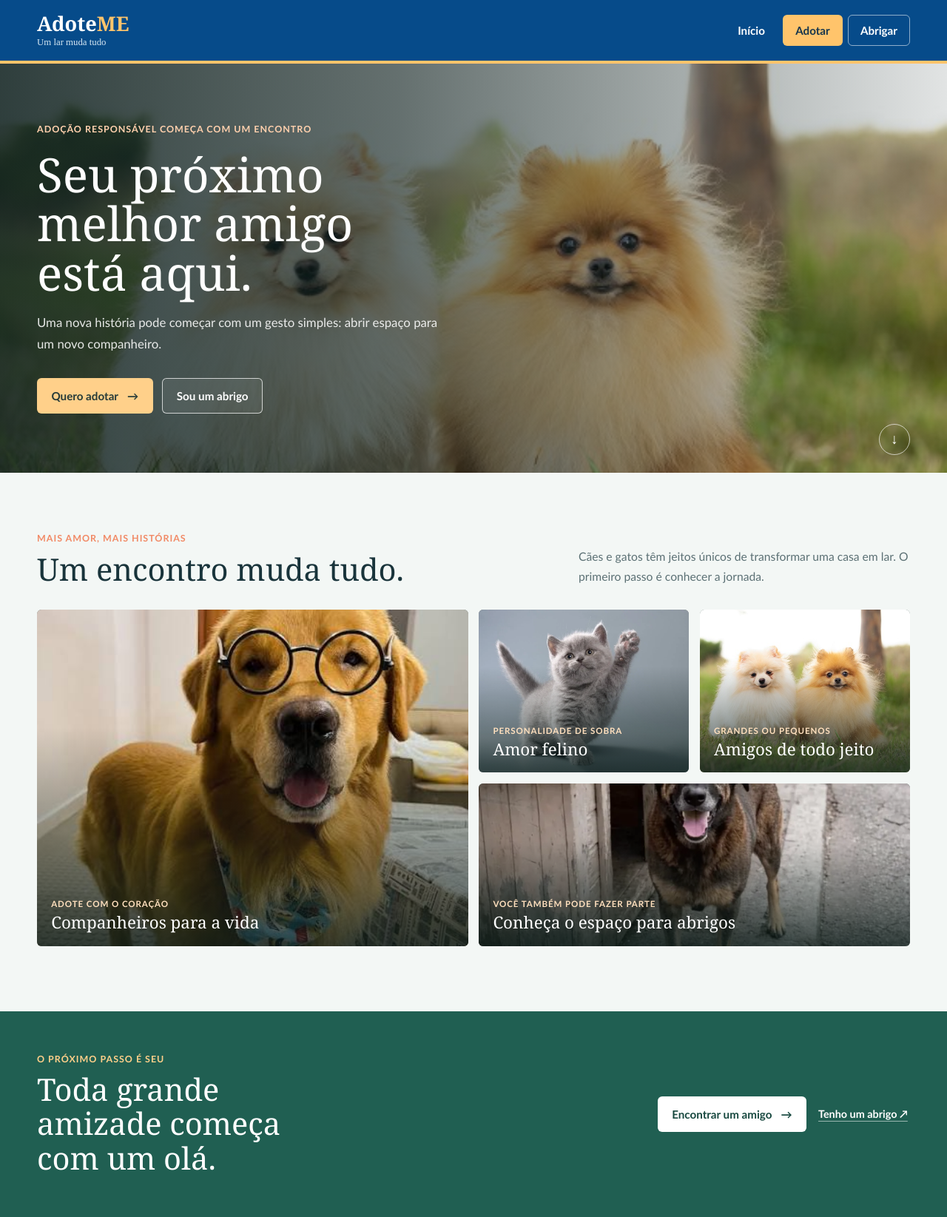
After one commit to Felipemevel/adoteME, a Django app: page / in a window 1280 px wide. The commit adds this page. Shown: the whole page at 74% size. Run offline with Django 5.2, Linux system fonts and the light colour scheme.

Commit message:
sfajksfnhia

```diff
--- /dev/null
+++ b/projeto_adoteme/animais/templates/animais/index.html
@@ -0,0 +1,98 @@
+{% extends 'core/base.html' %}
+{% load static %}
+
+{% block title %}
+AdoteME | Encontre seu novo melhor amigo
+{% endblock %}
+
+{% block content %}
+<section class="home-hero" aria-labelledby="home-hero-title">
+	<img
+		class="home-hero__image"
+		src="{% static 'assets/img/dog1.jpg' %}"
+		alt="Dois cães pequenos aproveitam um dia ao ar livre"
+		fetchpriority="high"
+	>
+	<div class="home-hero__shade" aria-hidden="true"></div>
+	<div class="home-hero__content">
+		<p class="home-hero__eyebrow">Adoção responsável começa com um encontro</p>
+		<h2 id="home-hero-title">Seu próximo melhor amigo está aqui.</h2>
+		<p class="home-hero__description">
+			Uma nova história pode começar com um gesto simples: abrir espaço para um novo companheiro.
+		</p>
+		<div class="home-hero__actions">
+			<a class="home-button home-button--primary" href="{% url 'animais:renderizar_adotar' %}">
+				Quero adotar <span aria-hidden="true">&#8594;</span>
+			</a>
+			<a class="home-button home-button--outline" href="{% url 'animais:renderizar_abrigar' %}">
+				Sou um abrigo
+			</a>
+		</div>
+	</div>
+	<a class="home-hero__scroll" href="#conheca" aria-label="Explore a página">
+		<span aria-hidden="true">&#8595;</span>
+	</a>
+</section>
+
+<section class="home-discover" id="conheca" aria-labelledby="home-discover-title">
+	<div class="home-discover__inner">
+		<div class="home-section-heading">
+			<div>
+				<p class="home-kicker">Mais amor, mais histórias</p>
+				<h2 id="home-discover-title">Um encontro muda tudo.</h2>
+			</div>
+			<p class="home-section-heading__copy">
+				Cães e gatos têm jeitos únicos de transformar uma casa em lar. O primeiro passo é conhecer a jornada.
+			</p>
+		</div>
+
+		<div class="home-gallery" aria-label="Conheça os animais e a adoção">
+			<a class="home-photo home-photo--feature" href="{% url 'animais:renderizar_adotar' %}">
+				<img src="{% static 'assets/img/do2.jpg' %}" alt="Cão dourado usando óculos redondos">
+				<span class="home-photo__caption">
+					<span>Adote com o coração</span>
+					<strong>Companheiros para a vida</strong>
+				</span>
+			</a>
+			<a class="home-photo" href="{% url 'animais:renderizar_adotar' %}">
+				<img src="{% static 'assets/img/gato2.webp' %}" alt="Gatinho cinza levantando uma das patas">
+				<span class="home-photo__caption">
+					<span>Personalidade de sobra</span>
+					<strong>Amor felino</strong>
+				</span>
+			</a>
+			<a class="home-photo" href="{% url 'animais:renderizar_adotar' %}">
+				<img src="{% static 'assets/img/dog1.jpg' %}" alt="Dois cães pequenos sentados na grama">
+				<span class="home-photo__caption">
+					<span>Grandes ou pequenos</span>
+					<strong>Amigos de todo jeito</strong>
+				</span>
+			</a>
+			<a class="home-photo home-photo--wide" href="{% url 'animais:renderizar_abrigar' %}">
+				<img src="{% static 'assets/img/dog3.webp' %}" alt="Cão em frente à casinha de um abrigo">
+				<span class="home-photo__caption">
+					<span>Você também pode fazer parte</span>
+					<strong>Conheça o espaço para abrigos</strong>
+				</span>
+			</a>
+		</div>
+	</div>
+</section>
+
+<section class="home-invite" aria-labelledby="home-invite-title">
+	<div class="home-invite__inner">
+		<div class="home-invite__copy">
+			<p class="home-kicker">O próximo passo é seu</p>
+			<h2 id="home-invite-title">Toda grande amizade começa com um olá.</h2>
+		</div>
+		<div class="home-invite__actions">
+			<a class="home-button home-button--light" href="{% url 'animais:renderizar_adotar' %}">
+				Encontrar um amigo <span aria-hidden="true">&#8594;</span>
+			</a>
+			<a class="home-invite__link" href="{% url 'animais:renderizar_abrigar' %}">
+				Tenho um abrigo <span aria-hidden="true">&#8599;</span>
+			</a>
+		</div>
+	</div>
+</section>
+{% endblock %}
--- /dev/null
+++ b/projeto_adoteme/animais/urls.py
@@ -0,0 +1,10 @@
+from django.urls import path
+from . import views
+
+app_name = "animais"
+
+urlpatterns = [
+    path('', views.renderizar_index, name='renderizar_index'),
+    path('adotar/', views.renderizar_adotar, name='renderizar_adotar'),
+    path('abrigar/', views.renderizar_abrigar, name='renderizar_abrigar'),
+]
--- a/projeto_adoteme/animais/views.py
+++ b/projeto_adoteme/animais/views.py
@@ -1,3 +1,10 @@
 from django.shortcuts import render
 
-# Create your views here.
+def renderizar_index(request):
+    return render(request, 'animais/index.html')
+
+def renderizar_adotar(request):
+    return render(request, 'animais/adotar.html')
+
+def renderizar_abrigar(request):
+    return render(request, 'animais/abrigar.html')
--- /dev/null
+++ b/projeto_adoteme/core/static/css/style.css
@@ -0,0 +1,544 @@
+:root {
+    --header-blue: #064b8a;
+    --header-blue-hover: #0b5b9f;
+    --header-text: #ffffff;
+    --header-muted: #d7e8f3;
+    --header-accent: #ffc46b;
+    --header-accent-text: #17364d;
+    --home-ink: #19343b;
+    --home-muted: #5b7074;
+    --home-paper: #f3f7f5;
+    --home-green: #205f52;
+    --home-green-dark: #17483f;
+    --home-coral: #f18a66;
+}
+
+*,
+*::before,
+*::after {
+    box-sizing: border-box;
+    margin: 0;
+}
+
+.site-header {
+    width: 100%;
+    color: var(--header-text);
+    background: var(--header-blue);
+    border-bottom: 4px solid var(--header-accent);
+}
+
+.site-header__inner {
+    width: min(100% - 2.5rem, 1180px);
+    min-height: 82px;
+    margin-inline: auto;
+    display: flex;
+    align-items: center;
+    justify-content: space-between;
+    gap: 2rem;
+}
+
+.site-brand h1 {
+    font-family: Georgia, "Times New Roman", serif;
+    font-size: 1.7rem;
+    line-height: 1.1;
+}
+
+.site-brand h1 a {
+    color: inherit;
+    text-decoration: none;
+}
+
+.site-brand h1 span {
+    color: var(--header-accent);
+}
+
+.site-brand p {
+    margin-top: 0.25rem;
+    color: var(--header-muted);
+    font-size: 0.8rem;
+}
+
+.site-nav ul {
+    display: flex;
+    align-items: center;
+    gap: 0.45rem;
+    padding: 0;
+    list-style: none;
+}
+
+.site-nav a {
+    display: inline-flex;
+    min-height: 42px;
+    align-items: center;
+    justify-content: center;
+    padding: 0.65rem 1rem;
+    border: 1px solid transparent;
+    border-radius: 6px;
+    color: var(--header-text);
+    font-family: "Trebuchet MS", Verdana, sans-serif;
+    font-size: 0.95rem;
+    font-weight: 700;
+    text-decoration: none;
+    transition: background-color 160ms ease, color 160ms ease, border-color 160ms ease;
+}
+
+.site-nav a:hover {
+    background: var(--header-blue-hover);
+}
+
+.site-nav a:focus-visible,
+.site-brand a:focus-visible {
+    outline: 3px solid var(--header-accent);
+    outline-offset: 3px;
+}
+
+.site-nav .site-nav__adopt {
+    color: var(--header-accent-text);
+    background: var(--header-accent);
+}
+
+.site-nav .site-nav__adopt:hover {
+    background: #ffd38f;
+}
+
+.site-nav .site-nav__shelter {
+    border-color: rgb(255 255 255 / 55%);
+}
+
+.site-nav .site-nav__shelter:hover {
+    border-color: var(--header-text);
+}
+
+@media (max-width: 600px) {
+    .site-header__inner {
+        width: min(100% - 2rem, 1180px);
+        min-height: auto;
+        flex-direction: column;
+        align-items: stretch;
+        gap: 1rem;
+        padding-block: 1rem;
+    }
+
+    .site-brand {
+        text-align: center;
+    }
+
+    .site-nav ul {
+        display: grid;
+        grid-template-columns: repeat(3, minmax(0, 1fr));
+        gap: 0.4rem;
+    }
+
+    .site-nav a {
+        width: 100%;
+        padding-inline: 0.35rem;
+        font-size: 0.875rem;
+    }
+}
+
+.home-hero {
+    position: relative;
+    display: flex;
+    min-height: max(500px, min(68svh, 660px));
+    align-items: center;
+    overflow: hidden;
+    color: #fff;
+    background: #243a36;
+}
+
+.home-hero__image,
+.home-hero__shade {
+    position: absolute;
+    inset: 0;
+    width: 100%;
+    height: 100%;
+}
+
+.home-hero__image {
+    object-fit: cover;
+    object-position: center 32%;
+}
+
+.home-hero__shade {
+    background: linear-gradient(90deg, rgb(13 31 29 / 86%) 0%, rgb(13 31 29 / 64%) 42%, rgb(13 31 29 / 12%) 100%);
+}
+
+.home-hero__content {
+    position: relative;
+    z-index: 1;
+    width: min(100% - 2.5rem, 1180px);
+    margin-inline: auto;
+    padding-block: 5rem;
+}
+
+.home-hero__eyebrow,
+.home-kicker {
+    color: var(--home-coral);
+    font-family: "Trebuchet MS", Verdana, sans-serif;
+    font-size: 0.78rem;
+    font-weight: 700;
+    letter-spacing: 0.08em;
+    line-height: 1.4;
+    text-transform: uppercase;
+}
+
+.home-hero__eyebrow {
+    max-width: 34rem;
+    margin-bottom: 1.2rem;
+    color: #ffd0ad;
+}
+
+.home-hero h2 {
+    max-width: 12ch;
+    font-family: Georgia, "Times New Roman", serif;
+    font-size: 4rem;
+    font-weight: 400;
+    line-height: 1.04;
+}
+
+.home-hero__description {
+    max-width: 34rem;
+    margin-top: 1.25rem;
+    color: rgb(255 255 255 / 88%);
+    font-family: "Trebuchet MS", Verdana, sans-serif;
+    font-size: 1.05rem;
+    line-height: 1.7;
+}
+
+.home-hero__actions,
+.home-invite__actions {
+    display: flex;
+    flex-wrap: wrap;
+    align-items: center;
+    gap: 0.8rem;
+    margin-top: 2rem;
+}
+
+.home-button {
+    display: inline-flex;
+    min-height: 48px;
+    align-items: center;
+    justify-content: center;
+    gap: 0.75rem;
+    padding: 0.8rem 1.15rem;
+    border: 1px solid transparent;
+    border-radius: 6px;
+    font-family: "Trebuchet MS", Verdana, sans-serif;
+    font-size: 0.95rem;
+    font-weight: 700;
+    text-decoration: none;
+    transition: background-color 160ms ease, color 160ms ease, border-color 160ms ease, transform 160ms ease;
+}
+
+.home-button:hover {
+    transform: translateY(-2px);
+}
+
+.home-button:focus-visible,
+.home-hero__scroll:focus-visible,
+.home-photo:focus-visible,
+.home-invite__link:focus-visible {
+    outline: 3px solid var(--home-coral);
+    outline-offset: 4px;
+}
+
+.home-button--primary {
+    color: #263b39;
+    background: #ffd08a;
+}
+
+.home-button--primary:hover {
+    background: #ffdda8;
+}
+
+.home-button--outline {
+    border-color: rgb(255 255 255 / 72%);
+    color: #fff;
+    background: rgb(255 255 255 / 7%);
+}
+
+.home-button--outline:hover {
+    border-color: #fff;
+    background: rgb(255 255 255 / 16%);
+}
+
+.home-hero__scroll {
+    position: absolute;
+    right: max(1.25rem, calc((100% - 1180px) / 2));
+    bottom: 1.5rem;
+    display: grid;
+    width: 42px;
+    height: 42px;
+    place-items: center;
+    border: 1px solid rgb(255 255 255 / 65%);
+    border-radius: 50%;
+    color: #fff;
+    font-size: 1.2rem;
+    text-decoration: none;
+}
+
+.home-discover {
+    padding: 5rem 1.25rem 5.5rem;
+    background: var(--home-paper);
+}
+
+.home-discover__inner {
+    width: min(100%, 1180px);
+    margin-inline: auto;
+}
+
+.home-section-heading {
+    display: flex;
+    align-items: end;
+    justify-content: space-between;
+    gap: 2rem;
+    margin-bottom: 2rem;
+}
+
+.home-section-heading h2,
+.home-invite h2 {
+    margin-top: 0.55rem;
+    color: var(--home-ink);
+    font-family: Georgia, "Times New Roman", serif;
+    font-size: 2.6rem;
+    font-weight: 400;
+    line-height: 1.12;
+}
+
+.home-section-heading__copy {
+    max-width: 28rem;
+    color: var(--home-muted);
+    font-family: "Trebuchet MS", Verdana, sans-serif;
+    font-size: 0.98rem;
+    line-height: 1.7;
+}
+
+.home-gallery {
+    display: grid;
+    grid-auto-rows: 220px;
+    grid-template-columns: repeat(4, minmax(0, 1fr));
+    gap: 0.9rem;
+}
+
+.home-photo {
+    position: relative;
+    display: block;
+    min-width: 0;
+    overflow: hidden;
+    border-radius: 6px;
+    color: #fff;
+    background: #71847d;
+    text-decoration: none;
+    isolation: isolate;
+}
+
+.home-photo::after {
+    position: absolute;
+    z-index: 0;
+    background: linear-gradient(180deg, transparent 35%, rgb(11 28 26 / 78%) 100%);
+    content: "";
+    inset: 0;
+}
+
+.home-photo--feature {
+    grid-column: span 2;
+    grid-row: span 2;
+}
+
+.home-photo--wide {
+    grid-column: span 2;
+}
+
+.home-photo img {
+    width: 100%;
+    height: 100%;
+    object-fit: cover;
+    transition: transform 280ms ease;
+}
+
+.home-photo:hover img {
+    transform: scale(1.035);
+}
+
+.home-photo__caption {
+    position: absolute;
+    z-index: 1;
+    right: 1.2rem;
+    bottom: 1.15rem;
+    left: 1.2rem;
+    display: grid;
+    gap: 0.25rem;
+}
+
+.home-photo__caption span {
+    color: #ffe0be;
+    font-family: "Trebuchet MS", Verdana, sans-serif;
+    font-size: 0.72rem;
+    font-weight: 700;
+    letter-spacing: 0.08em;
+    line-height: 1.4;
+    text-transform: uppercase;
+}
+
+.home-photo__caption strong {
+    font-family: Georgia, "Times New Roman", serif;
+    font-size: 1.4rem;
+    font-weight: 400;
+    line-height: 1.15;
+}
+
+.home-invite {
+    padding: 3.5rem 1.25rem;
+    color: #fff;
+    background: var(--home-green);
+}
+
+.home-invite__inner {
+    width: min(100%, 1180px);
+    margin-inline: auto;
+    display: flex;
+    align-items: center;
+    justify-content: space-between;
+    gap: 2.5rem;
+}
+
+.home-invite .home-kicker {
+    color: #ffd08a;
+}
+
+.home-invite h2 {
+    max-width: 17ch;
+    color: #fff;
+}
+
+.home-invite__actions {
+    justify-content: flex-end;
+    margin-top: 0;
+}
+
+.home-button--light {
+    color: var(--home-green-dark);
+    background: #fff;
+}
+
+.home-button--light:hover {
+    background: #e9f3ef;
+}
+
+.home-invite__link {
+    padding: 0.7rem 0.2rem;
+    color: #fff;
+    font-family: "Trebuchet MS", Verdana, sans-serif;
+    font-size: 0.9rem;
+    font-weight: 700;
+    text-decoration-color: rgb(255 255 255 / 55%);
+    text-underline-offset: 4px;
+}
+
+@media (max-width: 760px) {
+    .home-hero {
+        min-height: 510px;
+    }
+
+    .home-hero__image {
+        object-position: 55% 35%;
+    }
+
+    .home-hero__shade {
+        background: linear-gradient(90deg, rgb(13 31 29 / 83%) 0%, rgb(13 31 29 / 55%) 72%, rgb(13 31 29 / 30%) 100%);
+    }
+
+    .home-hero h2 {
+        max-width: 11ch;
+        font-size: 3.2rem;
+    }
+
+    .home-section-heading,
+    .home-invite__inner {
+        align-items: flex-start;
+        flex-direction: column;
+        gap: 1rem;
+    }
+
+    .home-gallery {
+        grid-auto-rows: 190px;
+    }
+
+    .home-invite__actions {
+        justify-content: flex-start;
+    }
+}
+
+@media (max-width: 560px) {
+    .home-hero {
+        min-height: 500px;
+    }
+
+    .home-hero__content {
+        width: min(100% - 2rem, 1180px);
+        padding-block: 4rem;
+    }
+
+    .home-hero h2 {
+        max-width: 10ch;
+        font-size: 2.65rem;
+    }
+
+    .home-hero__description {
+        max-width: 29rem;
+        font-size: 0.98rem;
+    }
+
+    .home-hero__actions {
+        align-items: stretch;
+        flex-direction: column;
+        max-width: 18rem;
+        margin-top: 1.5rem;
+    }
+
+    .home-button--outline {
+        background: rgb(13 31 29 / 35%);
+    }
+
+    .home-discover {
+        padding: 3.5rem 1rem 4rem;
+    }
+
+    .home-section-heading h2,
+    .home-invite h2 {
+        font-size: 2.15rem;
+    }
+
+    .home-gallery {
+        grid-auto-rows: 180px;
+        grid-template-columns: repeat(2, minmax(0, 1fr));
+        gap: 0.65rem;
+    }
+
+    .home-photo--feature {
+        grid-row: span 1;
+    }
+
+    .home-photo--wide {
+        grid-column: span 2;
+    }
+
+    .home-photo__caption {
+        right: 0.8rem;
+        bottom: 0.8rem;
+        left: 0.8rem;
+    }
+
+    .home-photo__caption strong {
+        font-size: 1.15rem;
+    }
+
+    .home-invite {
+        padding-block: 3rem;
+    }
+
+    .home-invite__actions {
+        align-items: flex-start;
+        flex-direction: column;
+    }
+}
--- a/projeto_adoteme/core/templates/core/base.html
+++ b/projeto_adoteme/core/templates/core/base.html
@@ -1,14 +1,17 @@
+{% load static %}
+
 <!DOCTYPE html>
 <html lang="en">
 <head>
     <meta charset="UTF-8">
     <meta name="viewport" content="width=device-width, initial-scale=1.0">
-    <title>AdoteME</title>
+    <link rel="stylesheet" href="{% static 'css/style.css' %}">
 </head>
 <body>
     {% include 'core/partials/header.html' %}
     <main>
-
+        {% block content %}
+        {% endblock %}
     </main>
 </body>
 </html>
--- a/projeto_adoteme/core/templates/core/partials/header.html
+++ b/projeto_adoteme/core/templates/core/partials/header.html
@@ -1,10 +1,17 @@
-<header>
-    <h1>AdoteME</h1>
-    <nav>
+{% load static %}
+
+<header class="site-header">
+    <div class="site-header__inner">
+        <div class="site-brand">
+            <h1><a href="{% url 'animais:renderizar_index' %}">Adote<span>ME</span></a></h1>
+            <p>Um lar muda tudo</p>
+        </div>
+        <nav class="site-nav" aria-label="Navegação principal">
         <ul>
-            <li><a href="{% url 'home' %}">Início</a></li>
-            <li><a href="{% url 'sobre' %}">Adotar</a></li>
-            <li><a href="{% url 'contato' %}">Contato</a></li>
+            <li><a href="{% url 'animais:renderizar_index' %}">Início</a></li>
+            <li><a class="site-nav__adopt" href="{% url 'animais:renderizar_adotar' %}">Adotar</a></li>
+            <li><a class="site-nav__shelter" href="{% url 'animais:renderizar_abrigar' %}">Abrigar</a></li>
         </ul>
-    </nav>
+        </nav>
+    </div>
 </header>
--- a/projeto_adoteme/projeto_adoteme/settings.py
+++ b/projeto_adoteme/projeto_adoteme/settings.py
@@ -40,6 +40,7 @@ INSTALLED_APPS = [
 
     'animais',
     'usuarios',
+    'core',
     'django_extensions',
 ]
 
--- a/projeto_adoteme/projeto_adoteme/urls.py
+++ b/projeto_adoteme/projeto_adoteme/urls.py
@@ -15,12 +15,13 @@ Including another URLconf
     2. Add a URL to urlpatterns:  path('blog/', include('blog.urls'))
 """
 from django.contrib import admin
-from django.urls import path
+from django.urls import path, include
 from django.conf import settings
 from django.conf.urls.static import static
 
 urlpatterns = [
     path('admin/', admin.site.urls),
+    path('', include('animais.urls'))
 ]
 
 if settings.DEBUG:
```
Also changed, not shown: projeto_adoteme/animais/templates/animais/abrigar.html (added, +9 -0 lines), projeto_adoteme/animais/templates/animais/adotar.html (added, +9 -0 lines), projeto_adoteme/animais/static/assets/img/do2.jpg (added), projeto_adoteme/animais/static/assets/img/dog1.jpg (added), projeto_adoteme/animais/static/assets/img/dog3.webp (added), projeto_adoteme/animais/static/assets/img/gato2.webp (added), projeto_adoteme/db.sqlite3.
